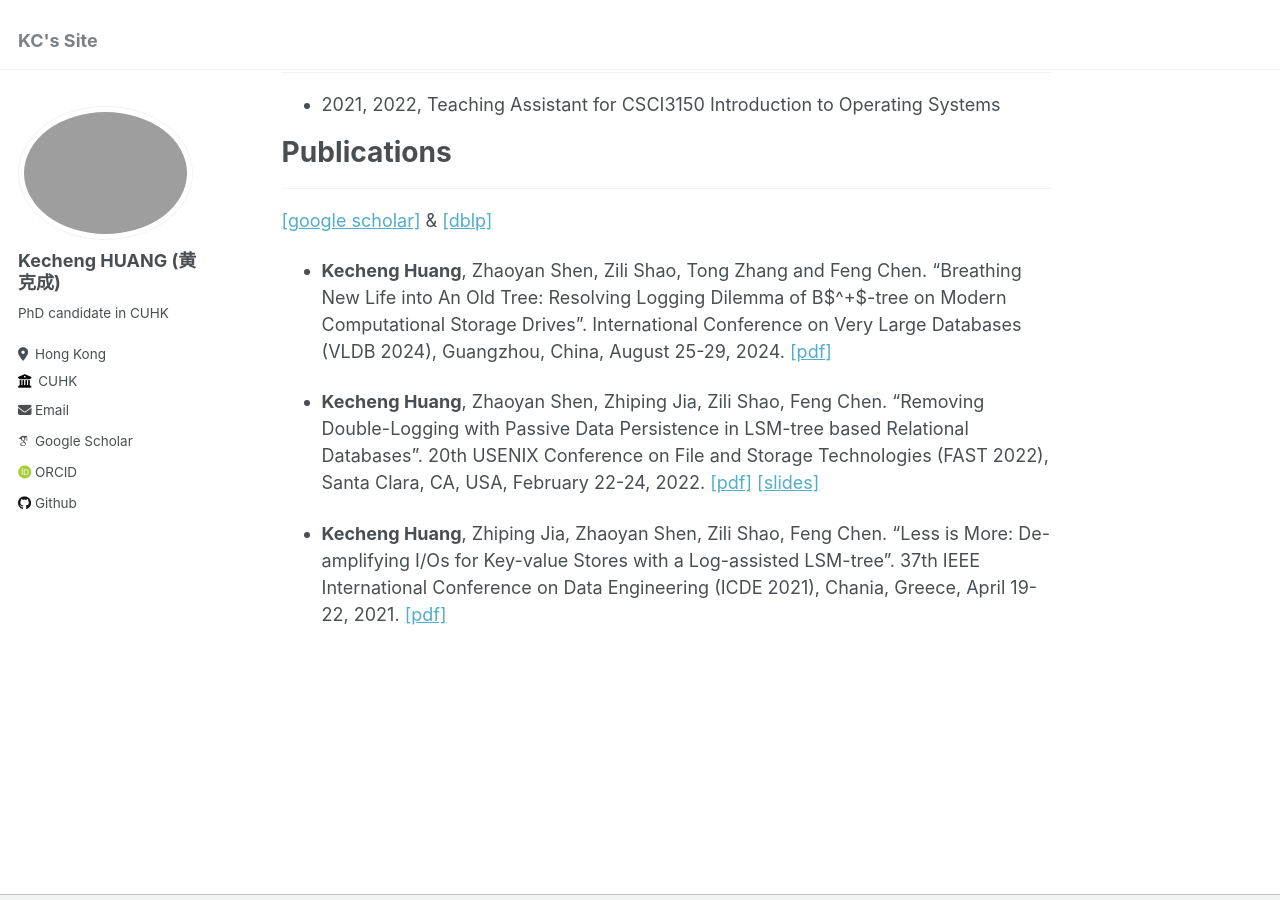
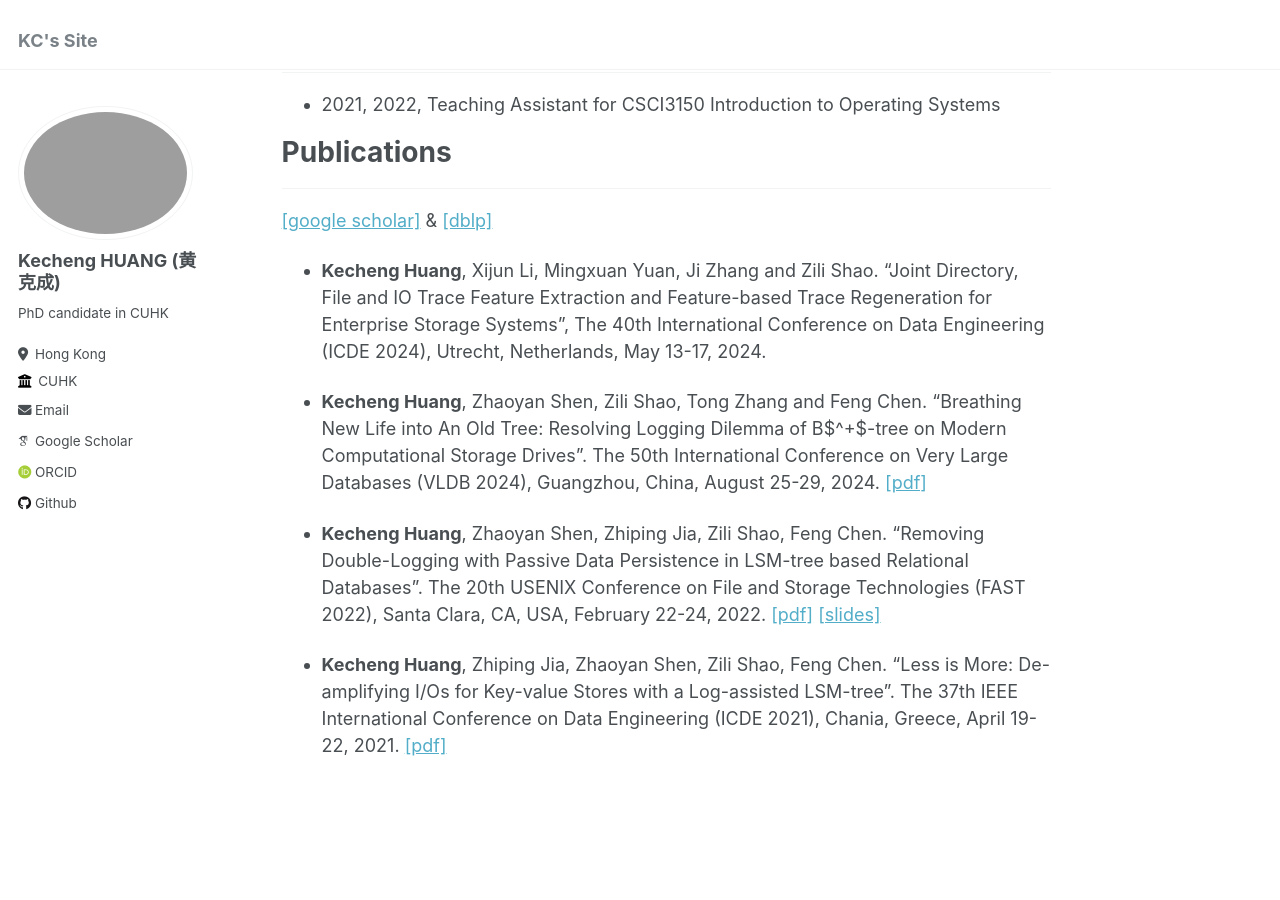
Before and after one commit to ericaloha/ericaloha.github.io, a Jekyll site: the page built from _pages/about.md, in a window 1280 px wide and 900 px high, scrolled down 572 px. Built offline with Jekyll 4.4.1, drawn with Linux system fonts in a browser that asks for light colours; some web fonts are replaced.

Commit message:
Update about.md

```diff
--- a/_pages/about.md
+++ b/_pages/about.md
@@ -36,8 +36,10 @@ I am Kecheng HUANG, a third-year PhD candidate at the Chinese University of Hong
 [[google scholar]](https://scholar.google.com/citations?user=rPhW368AAAAJ&hl)  & [[dblp]](https://dblp.org/pid/295/7080.html)
 
 
-- **Kecheng Huang**, Zhaoyan Shen, Zili Shao, Tong Zhang and Feng Chen. "Breathing New Life into An Old Tree: Resolving Logging Dilemma of B$^+$-tree on Modern Computational Storage Drives". International Conference on Very Large Databases (VLDB 2024), Guangzhou, China, August 25-29, 2024. [[pdf]](https://www.vldb.org/pvldb/vol17/p134-huang.pdf)
+- **Kecheng Huang**, Xijun Li, Mingxuan Yuan, Ji Zhang and Zili Shao. "Joint Directory, File and IO Trace Feature Extraction and Feature-based Trace Regeneration for Enterprise Storage Systems", The 40th International Conference on Data Engineering (ICDE 2024), Utrecht, Netherlands, May 13-17, 2024.
 
-- **Kecheng Huang**, Zhaoyan Shen, Zhiping Jia, Zili Shao, Feng Chen. "Removing Double-Logging with Passive Data Persistence in LSM-tree based Relational Databases". 20th USENIX Conference on File and Storage Technologies (FAST 2022), Santa Clara, CA, USA, February 22-24, 2022. [[pdf]](https://www.usenix.org/system/files/fast22-huang.pdf) [[slides]](https://www.usenix.org/system/files/fast22_slides_huang.pdf)
+- **Kecheng Huang**, Zhaoyan Shen, Zili Shao, Tong Zhang and Feng Chen. "Breathing New Life into An Old Tree: Resolving Logging Dilemma of B$^+$-tree on Modern Computational Storage Drives". The 50th International Conference on Very Large Databases (VLDB 2024), Guangzhou, China, August 25-29, 2024. [[pdf]](https://www.vldb.org/pvldb/vol17/p134-huang.pdf)
 
-- **Kecheng Huang**, Zhiping Jia, Zhaoyan Shen, Zili Shao, Feng Chen. "Less is More: De-amplifying I/Os for Key-value Stores with a Log-assisted LSM-tree". 37th IEEE International Conference on Data Engineering (ICDE 2021), Chania, Greece, April 19-22, 2021. [[pdf]](https://ieeexplore.ieee.org/stamp/stamp.jsp?tp=&arnumber=9458751)
+- **Kecheng Huang**, Zhaoyan Shen, Zhiping Jia, Zili Shao, Feng Chen. "Removing Double-Logging with Passive Data Persistence in LSM-tree based Relational Databases". The 20th USENIX Conference on File and Storage Technologies (FAST 2022), Santa Clara, CA, USA, February 22-24, 2022. [[pdf]](https://www.usenix.org/system/files/fast22-huang.pdf) [[slides]](https://www.usenix.org/system/files/fast22_slides_huang.pdf)
+
+- **Kecheng Huang**, Zhiping Jia, Zhaoyan Shen, Zili Shao, Feng Chen. "Less is More: De-amplifying I/Os for Key-value Stores with a Log-assisted LSM-tree". The 37th IEEE International Conference on Data Engineering (ICDE 2021), Chania, Greece, April 19-22, 2021. [[pdf]](https://ieeexplore.ieee.org/stamp/stamp.jsp?tp=&arnumber=9458751)
```
